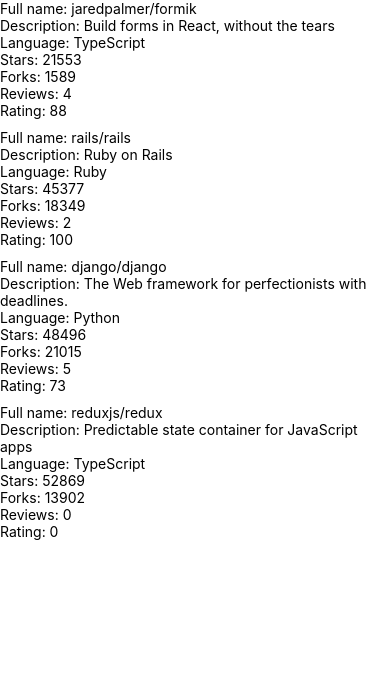
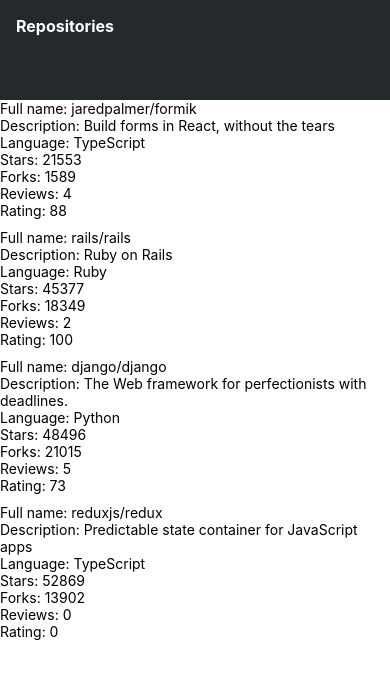
Before and after one commit to FearlessLugia/FS10, a React Native app: screen / in a window 390 px wide. Shown: the top 678 px of the page. Built offline with nearby package versions, Linux system fonts and the light colour scheme.

Commit message:
feat: 10.4

```diff
--- /dev/null
+++ b/src/components/AppBar.jsx
@@ -0,0 +1,26 @@
+import { View, StyleSheet } from 'react-native'
+import Constants from 'expo-constants'
+import theme from '../theme'
+import AppBarTab from './AppBarTab'
+
+const styles = StyleSheet.create({
+  container: {
+    paddingTop: Constants.statusBarHeight,
+    backgroundColor: theme.colors.textPrimary,
+    height: 100
+  },
+  text: {
+    color: 'white',
+    fontSize: theme.fontSizes.subheading,
+    fontWeight: theme.fontWeights.bold,
+    padding: theme.fontSizes.subheading
+  }
+})
+
+const AppBar = () => {
+  return <View style={styles.container}>
+    <AppBarTab styles={styles} />
+  </View>
+}
+
+export default AppBar
--- /dev/null
+++ b/src/components/AppBarTab.jsx
@@ -0,0 +1,10 @@
+import { Pressable, Text } from 'react-native'
+
+const AppBarTab = ({ styles }) => (
+  <Pressable onPress={() => {
+  }}>
+    <Text style={styles.text}>Repositories</Text>
+  </Pressable>
+)
+
+export default AppBarTab
--- a/src/components/Main.jsx
+++ b/src/components/Main.jsx
@@ -1,10 +1,10 @@
 import Constants from 'expo-constants'
 import { Text, StyleSheet, View } from 'react-native'
 import RepositoryList from './RepositoryList'
+import AppBar from './AppBar'
 
 const styles = StyleSheet.create({
   container: {
-    marginTop: Constants.statusBarHeight,
     flexGrow: 1,
     flexShrink: 1
   }
@@ -13,6 +13,7 @@
 const Main = () => {
   return (
     <View style={styles.container}>
+      <AppBar />
       <RepositoryList />
     </View>
   )
--- /dev/null
+++ b/src/theme.js
@@ -0,0 +1,20 @@
+const theme = {
+  colors: {
+    textPrimary: '#24292e',
+    textSecondary: '#586069',
+    primary: '#0366d6'
+  },
+  fontSizes: {
+    body: 14,
+    subheading: 16
+  },
+  fonts: {
+    main: 'System'
+  },
+  fontWeights: {
+    normal: '400',
+    bold: '700'
+  }
+}
+
+export default theme
```
